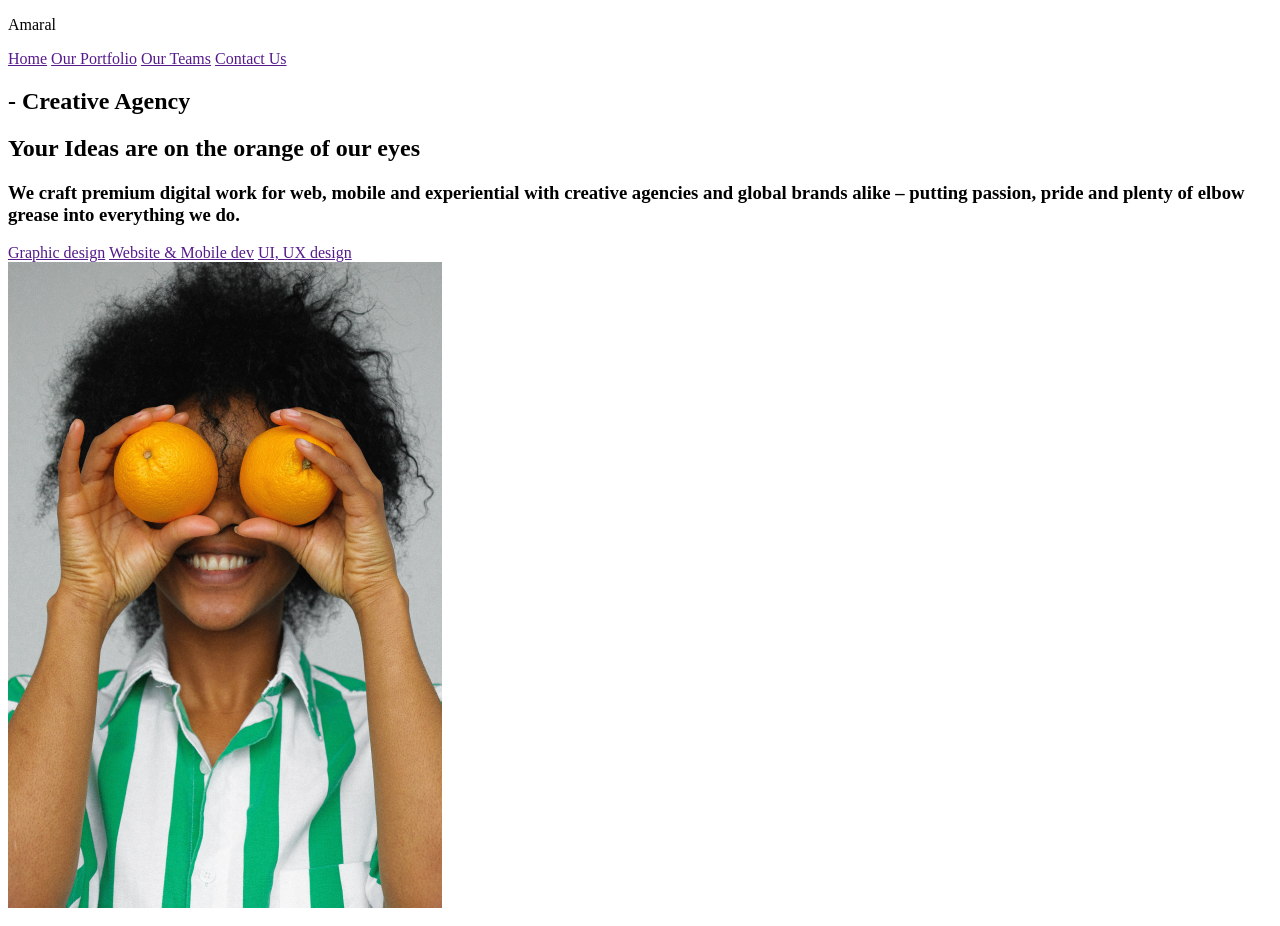
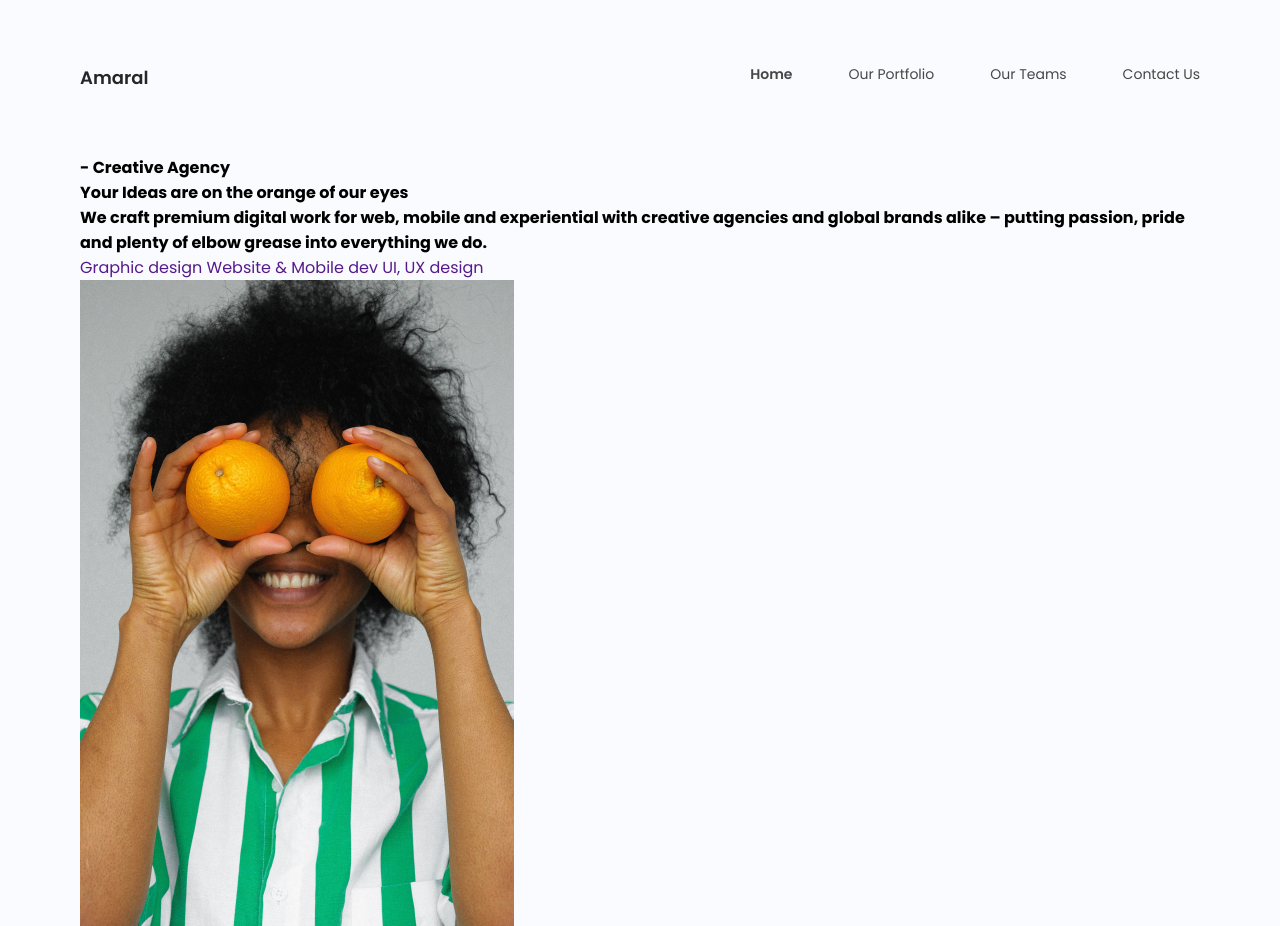
Before and after one commit to WalkerAmaral/portfolio-empresa, a plain HTML site: page index.html in a window 1280 px wide. Shown: the top 926 px of the page. Drawn offline with Linux system fonts and the light colour scheme.

Commit message:
Finaliza estilização do cabeçalho

```diff
--- a/css/styles.css
+++ b/css/styles.css
@@ -0,0 +1,47 @@
+@import url('https://fonts.googleapis.com/css2?family=Poppins:ital,wght@0,100;0,200;0,300;0,400;0,500;0,600;0,700;0,800;0,900;1,100;1,200;1,300;1,400;1,500;1,600;1,700;1,800;1,900&display=swap');
+* {
+    margin: 0;
+    padding: 0;
+    box-sizing: border-box;
+    font-size: 100%;
+    text-decoration: none;
+    font-family: 'Poppins', sans-serif;
+}
+
+body {
+    background-color: #FAFBFE;
+}
+
+body {
+    margin: 0 80px;
+}
+
+header {
+    display: flex;
+    flex-direction: row;
+    justify-content: space-between;
+    margin: 4em 0;
+}
+
+.logo {
+    font-size: 18px;
+    font-weight: 600;
+    color: #000000D9;
+}
+
+.navegacao {
+    display: flex;
+    flex-direction: row;
+    justify-content: space-between;
+    gap: 4em;
+    font-size: 14px;
+    font-weight: 400;
+}
+
+.navegacao * {
+    color: #474747;
+}
+
+.navegacao *:first-child {
+    font-weight: 600;
+}
--- a/index.html
+++ b/index.html
@@ -4,6 +4,7 @@
 <head>
     <meta charset="UTF-8">
     <meta name="viewport" content="width=device-width, initial-scale=1.0">
+    <link rel="stylesheet" href="./css/styles.css">
     <title>Portfólio</title>
 </head>
 
```
